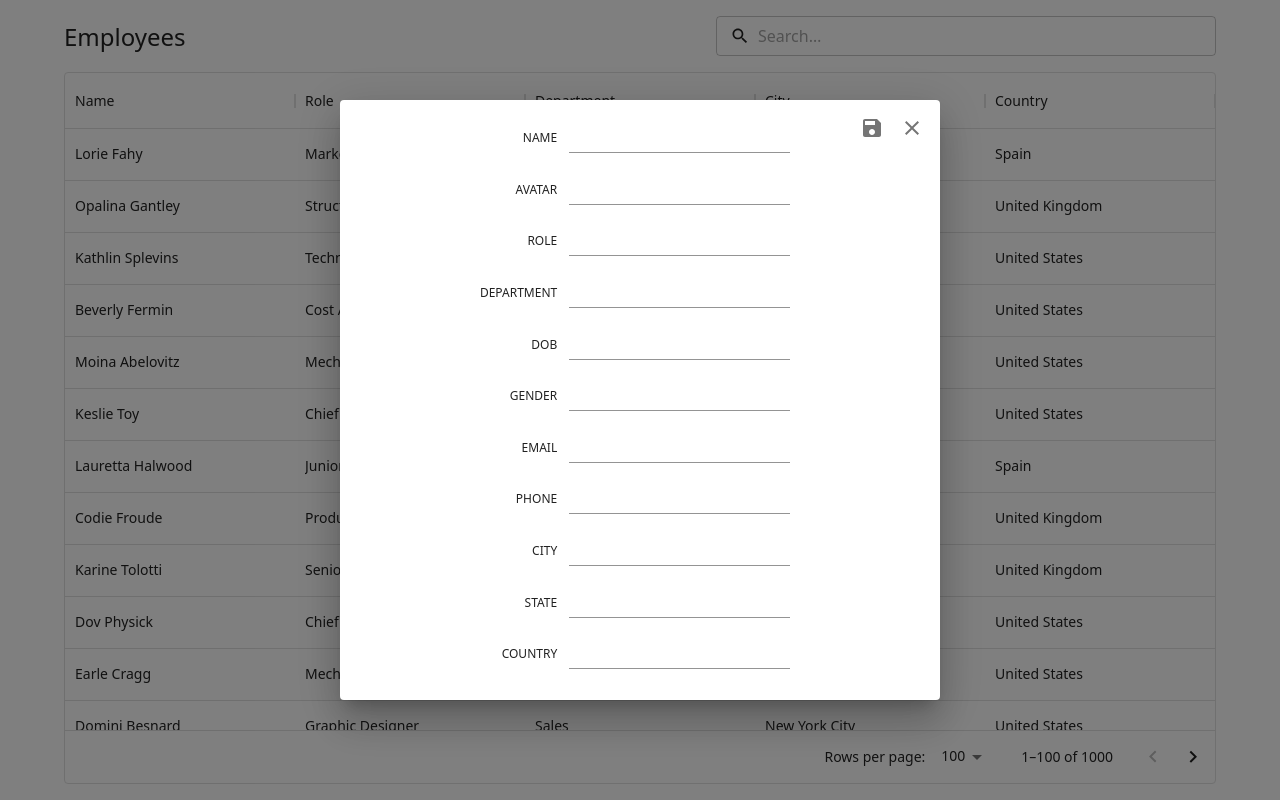
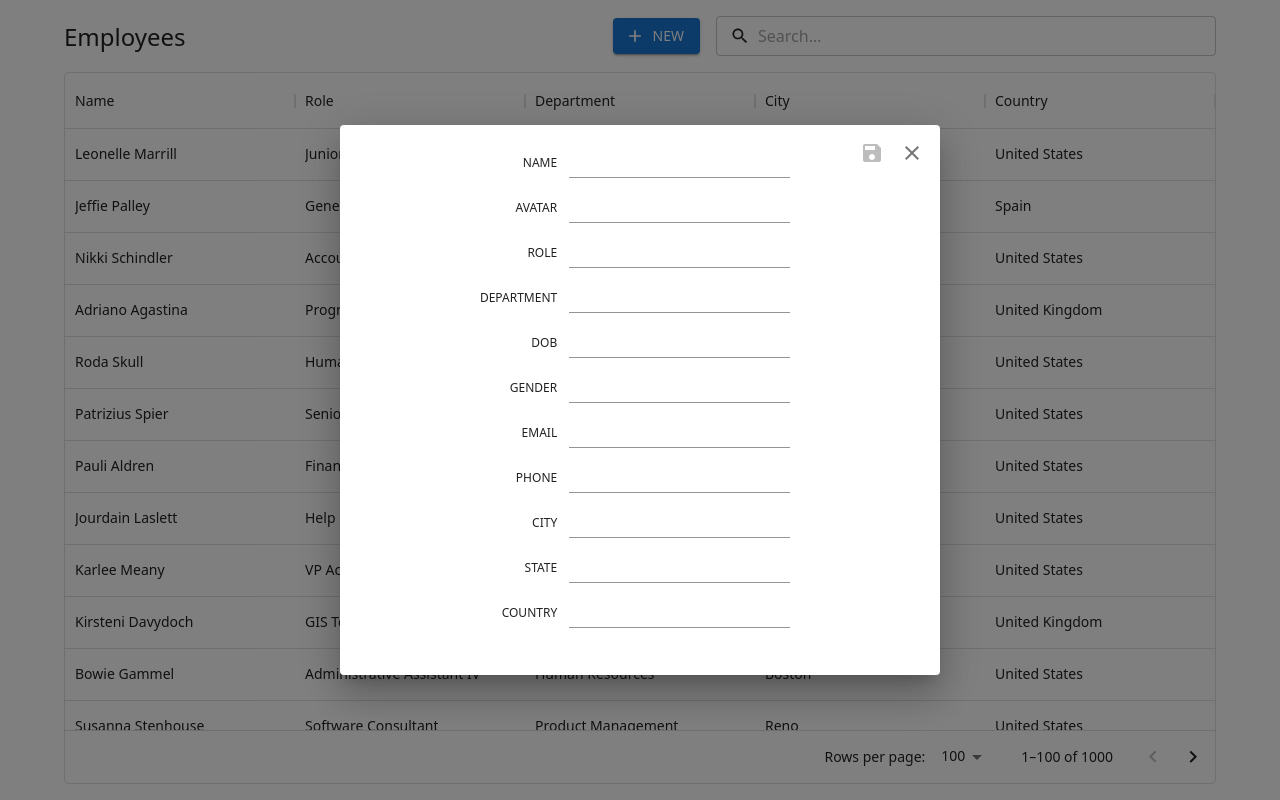
Before and after one commit to mayank99/employee-demo, a React (Vite) app: page /employee/new in a window 1280 px wide. Built offline with nearby package versions, Linux system fonts and the light colour scheme.

Commit message:
Add button to create new employee
New button is rendered as a react-router link and opens a dialog with form inputs.

```diff
--- a/src/api.ts
+++ b/src/api.ts
@@ -6,7 +6,7 @@ export type EmployeeData = Partial<typeof data[0]>;
 let employees: EmployeeData[] = data;
 
 export const getEmployees = async () => {
-  return employees;
+  return [...employees].reverse();
 };
 
 export const getEmployee = async (employeeId: number) => {
--- a/src/routes/employee.tsx
+++ b/src/routes/employee.tsx
@@ -3,7 +3,7 @@ import styled from '@emotion/styled';
 import invariant from 'tiny-invariant';
 import { Avatar, Dialog, Divider, IconButton, TextField, Typography } from '@mui/material';
 import { useNavigate, useParams } from 'react-router-dom';
-import { deleteEmployee, EmployeeData, getEmployee, updateEmployee } from '../api';
+import { addEmployee, deleteEmployee, EmployeeData, getEmployee, updateEmployee } from '../api';
 import SvgClose from '@mui/icons-material/Close';
 import SvgEdit from '@mui/icons-material/Edit';
 import SvgSave from '@mui/icons-material/Save';
@@ -14,15 +14,15 @@ const FORM_FIELDS = ['name', 'avatar', ...PROFILE_FIELDS] as const;
 
 const EmployeeContext = React.createContext<
   | {
-      employee: EmployeeData | undefined;
-      setEmployee: React.Dispatch<React.SetStateAction<EmployeeData | undefined>>;
+      employee: EmployeeData;
+      setEmployee: React.Dispatch<React.SetStateAction<EmployeeData>>;
     }
   | undefined
 >(undefined);
 
 export default function Employee({ operation = 'view' }: { operation?: 'view' | 'create' | 'edit' }) {
   const { employeeId } = useParams();
-  const [employee, setEmployee] = React.useState<EmployeeData>();
+  const [employee, setEmployee] = React.useState<EmployeeData>({});
 
   React.useEffect(() => {
     if (operation === 'view' || operation === 'edit') {
@@ -47,20 +47,27 @@ export default function Employee({ operation = 'view' }: { operation?: 'view' |
             </IconButton>
           )}
           {operation === 'view' && (
-            <IconButton aria-label='Delete' onClick={async () => {
-              invariant(employee?.id, 'Employee ID is undefined');
-              await deleteEmployee(employee.id);
-              navigate('/');
-            }}>
+            <IconButton
+              aria-label='Delete'
+              onClick={async () => {
+                invariant(employee.id, 'Employee ID is undefined');
+                await deleteEmployee(employee.id);
+                navigate('/');
+              }}
+            >
               <SvgDelete />
             </IconButton>
           )}
           {operation !== 'view' && (
             <IconButton
               aria-label='Save'
+              disabled={!employee?.name}
               onClick={async () => {
-                invariant(employee?.id, 'Employee ID is undefined');
-                await updateEmployee(employee.id, employee);
+                if (employee.id !== undefined) {
+                  await updateEmployee(employee.id, employee);
+                } else {
+                  await addEmployee(employee);
+                }
                 navigate('/');
               }}
             >
@@ -144,11 +151,12 @@ const EmployeeForm = () => {
 
 const ContentWrapper = styled.div`
   width: min(600px, 80vw);
-  min-height: 600px;
+  min-height: 550px;
   overflow-y: auto;
   overflow-y: overlay;
   display: grid;
   justify-items: center;
+  align-content: start;
   gap: 16px;
   padding: 24px;
   position: relative;
--- a/src/routes/employees.tsx
+++ b/src/routes/employees.tsx
@@ -1,11 +1,12 @@
 import * as React from 'react';
 import { DataGrid, GridInputSelectionModel } from '@mui/x-data-grid';
 import styled from '@emotion/styled';
-import { IconButton, SxProps, TextField, Typography, useMediaQuery } from '@mui/material';
-import { Outlet, useNavigate, useParams } from 'react-router-dom';
+import { Button, Fab, IconButton, SxProps, TextField, Typography, useMediaQuery } from '@mui/material';
+import { Link, Outlet, useNavigate, useParams } from 'react-router-dom';
 import { EmployeeData, getEmployees } from '../api';
 import SvgSearch from '@mui/icons-material/Search';
 import SvgClear from '@mui/icons-material/Clear';
+import SvgAdd from '@mui/icons-material/Add';
 
 const BASIC_COLUMNS = ['name', 'role'] as const;
 const ALL_COLUMNS = [...BASIC_COLUMNS, 'department', 'city', 'country'] as const;
@@ -21,9 +22,13 @@ export default function Employees() {
     (async () => {
       const _data = await getEmployees();
       setData(_data);
-      setRows(_data);
     })();
   }, [params]);
+
+  // Reset rows when data changes
+  React.useEffect(() => {
+    setRows(data);
+  }, [data]);
 
   const [searchValue, setSearchValue] = React.useState('');
   const [selectionModel, setSelectionModel] = React.useState<GridInputSelectionModel>([]);
@@ -60,6 +65,15 @@ export default function Employees() {
         <Typography variant='h5' component='div' sx={{ flex: 1 }}>
           Employees
         </Typography>
+        <Button
+          component={Link}
+          to='employee/new'
+          variant='contained'
+          startIcon={<SvgAdd />}
+          sx={{ marginLeft: 'auto' }}
+        >
+          New
+        </Button>
         <TextField
           variant='outlined'
           size='small'
```
